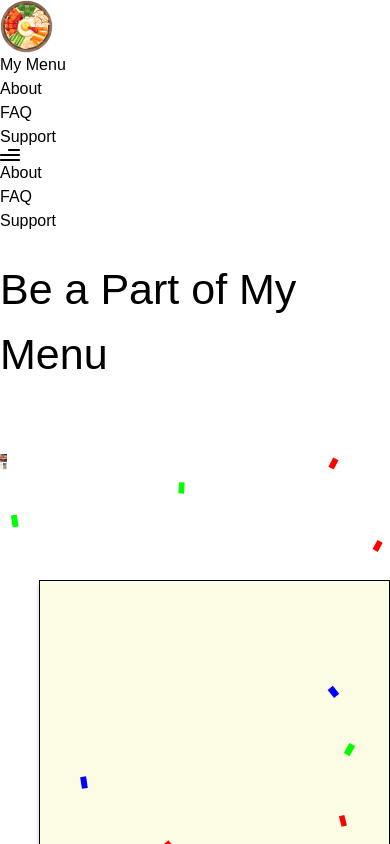
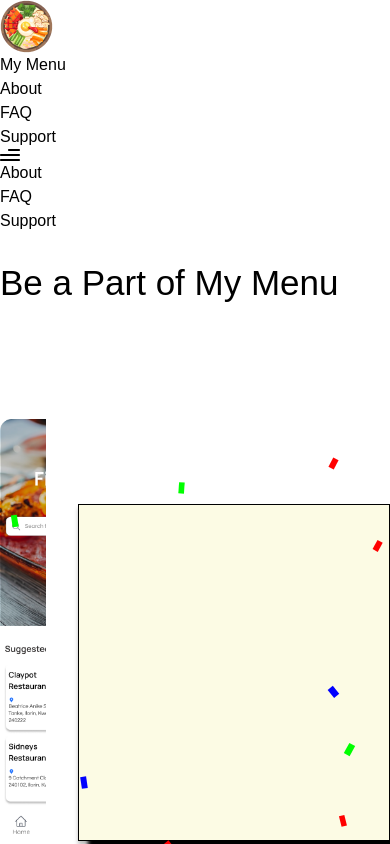
Before and after one commit to sefeoluwa/menu-app, a React (Vite) app: page / in a window 390 px wide. Shown: the top 844 px of the page. Built offline with nearby package versions, Linux system fonts and the light colour scheme.

Commit message:
reduced width and margin top for hero screen image

```diff
--- a/src/index.css
+++ b/src/index.css
@@ -55,7 +55,8 @@
   @media screen and (max-width:800px) {
 
     .hero-heading{
-      font-size: 43px;
+      font-size: min(35px, 40px);
+      width:auto;
     }
 
     .hero-screens:nth-of-type(2){
@@ -64,18 +65,24 @@
 
     .hero-screens{
       overflow-y: hidden;
-      margin-top: 2vh;
 
     }
 
+    .hero-screens > img{
+      max-width: 45vw;
+      margin-top: 7vh;
+    }
+
     .hero-screens-container{
-      height: 80vh;
+      max-height: 80vh;
       padding-top: 10vh;
       margin-top: -4vh;
+
     }
 
     .rectangular-box{
-      width: 90vw;
+      max-width: 80vw;
+      max-height: 40vh;
 
     }
 
@@ -85,7 +92,7 @@
     }
 
     .app-links{
-      max-width: 50vw;
+      max-width: 45vw;
     }
 
     .about{
@@ -93,7 +100,7 @@
     }
 
     .about-heading{
-      font-size: 30px;
+      font-size: 25px;
 
     }
 
```
